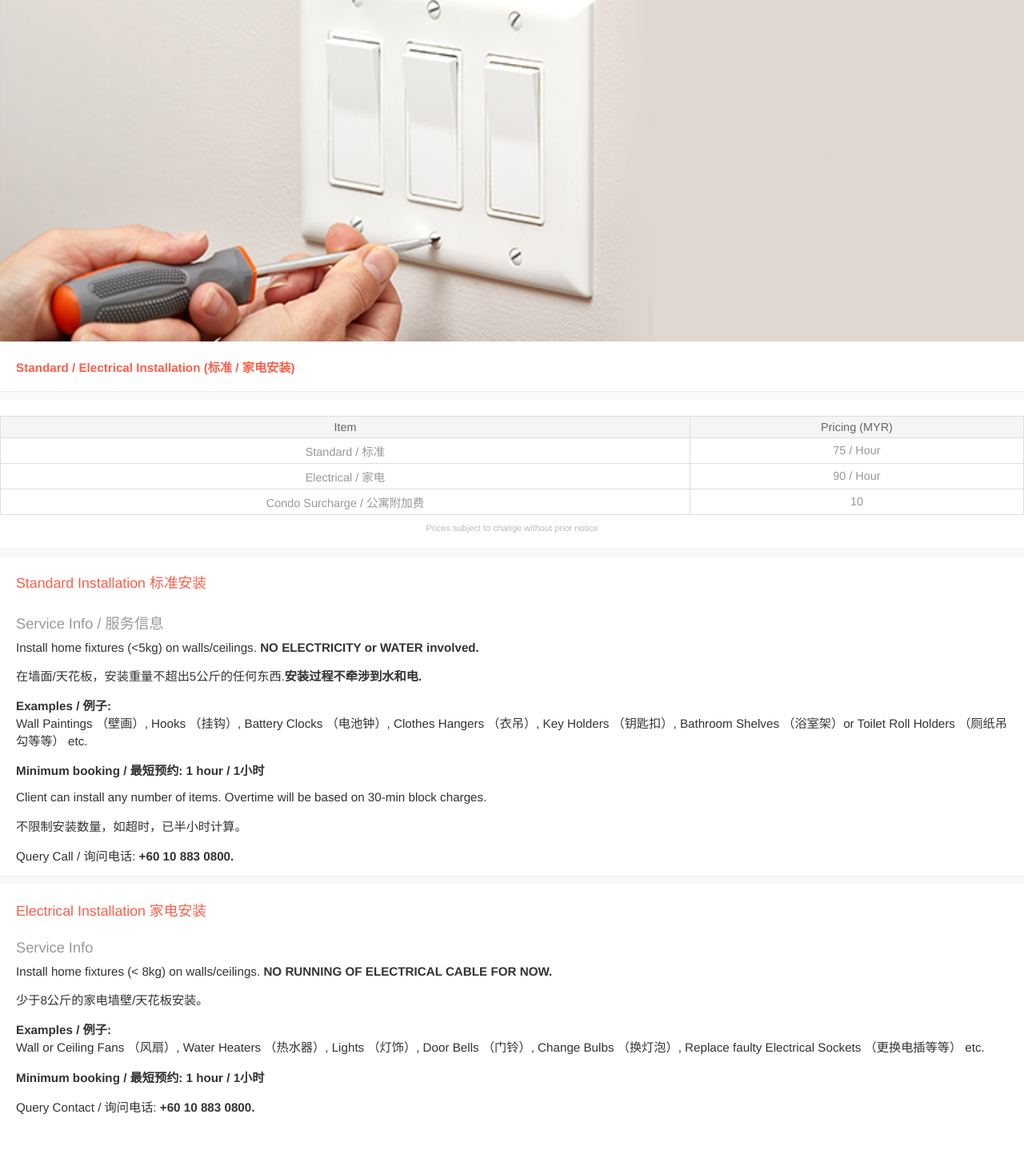
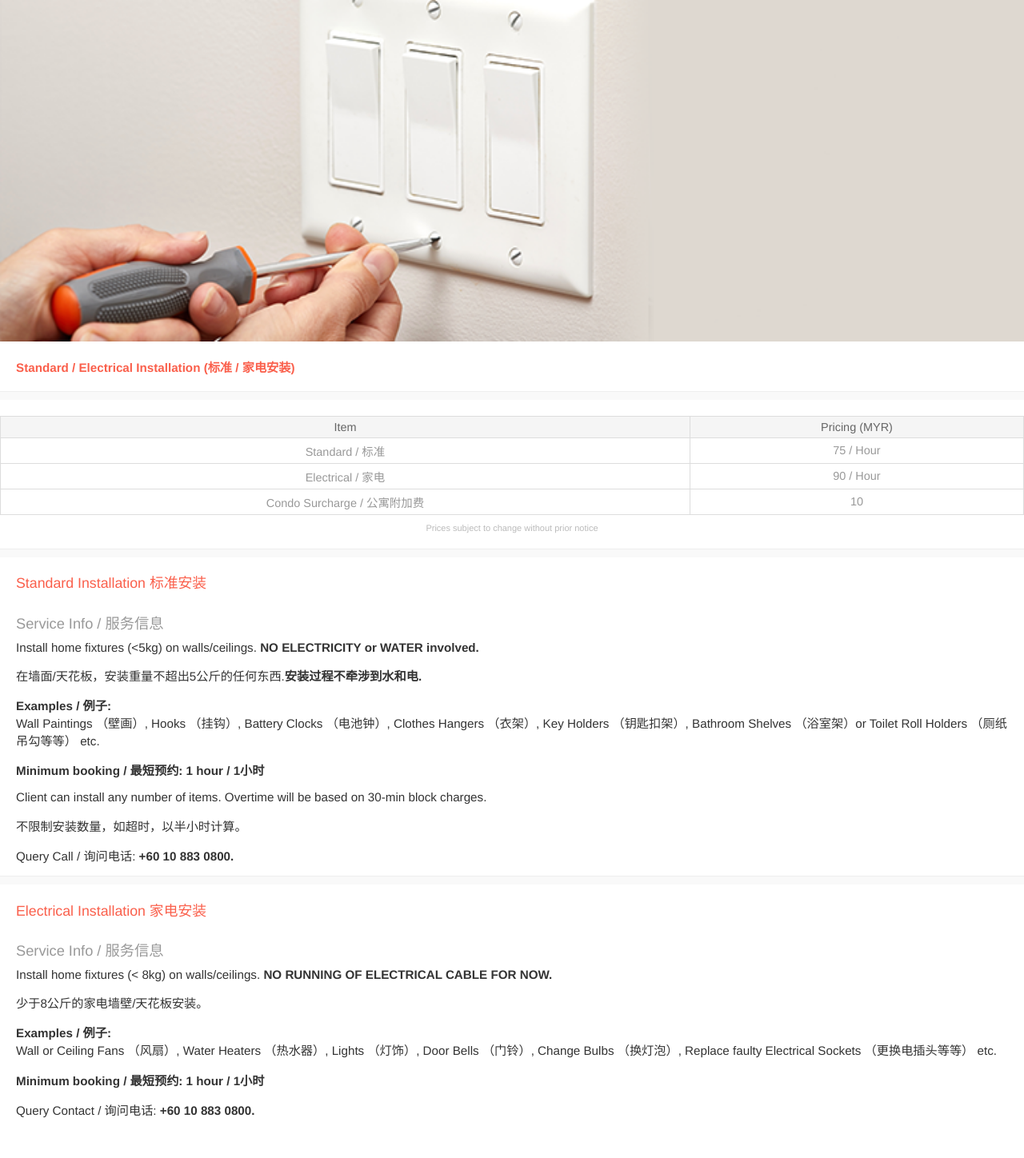
Before and after one commit to blooms-singapore/pages, a Jekyll site: the page built from en/services/myr/installation.html, in a window 1280 px wide. Shown: the whole page at 80% size. Built offline with Jekyll 4.4.1, drawn with Linux system fonts in a browser that asks for light colours.

Commit message:
Update installation.html

```diff
--- a/en/services/myr/installation.html
+++ b/en/services/myr/installation.html
@@ -52,7 +52,7 @@ layout: service
   </p>
 <strong>Examples / 例子:</strong>
 <p>
-  Wall Paintings （壁画）, Hooks （挂钩）, Battery Clocks （电池钟）, Clothes Hangers （衣吊）, Key Holders （钥匙扣）, Bathroom Shelves （浴室架）or Toilet Roll Holders （厕纸吊勾等等） etc.
+  Wall Paintings （壁画）, Hooks （挂钩）, Battery Clocks （电池钟）, Clothes Hangers （衣架）, Key Holders （钥匙扣架）, Bathroom Shelves （浴室架）or Toilet Roll Holders （厕纸吊勾等等） etc.
 <p>
 <p>
   <strong>Minimum booking / 最短预约: 1 hour / 1小时</strong>
@@ -60,7 +60,7 @@ layout: service
     Client can install any number of items. Overtime will be based on 30-min block charges.
     <p>
       <p>
-    不限制安装数量，如超时，已半小时计算。
+    不限制安装数量，如超时，以半小时计算。
     <p>
     <p>
        Query Call / 询问电话: <strong>+60 10 883 0800.</strong>
@@ -78,7 +78,7 @@ layout: service
     Charge is RM42.50 X 5 = RM 212.50
   </div> -->
 
-  <h4 class="service-title">Service Info</h4>
+  <h4 class="service-title">Service Info / 服务信息</h4>
 
   <p>
     Install home fixtures (< 8kg) on walls/ceilings. <Strong>NO RUNNING OF ELECTRICAL CABLE FOR NOW.</STRONG>
@@ -87,7 +87,7 @@ layout: service
   </p>
 <strong>Examples / 例子:</strong>
 <p>
-  Wall or Ceiling Fans （风扇）, Water Heaters （热水器）, Lights （灯饰）, Door Bells （门铃）, Change Bulbs （换灯泡）, Replace faulty Electrical Sockets （更换电插等等） etc.
+  Wall or Ceiling Fans （风扇）, Water Heaters （热水器）, Lights （灯饰）, Door Bells （门铃）, Change Bulbs （换灯泡）, Replace faulty Electrical Sockets （更换电插头等等） etc.
  <p>
   <p>
     <strong>Minimum booking / 最短预约: 1 hour / 1小时</strong>
```
